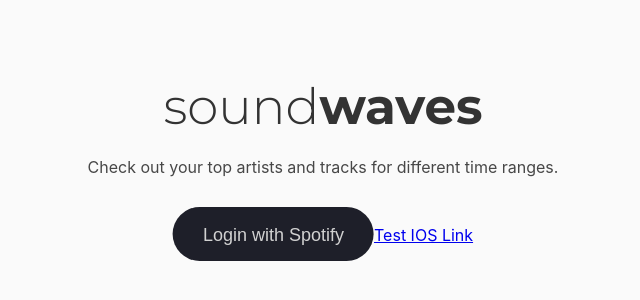
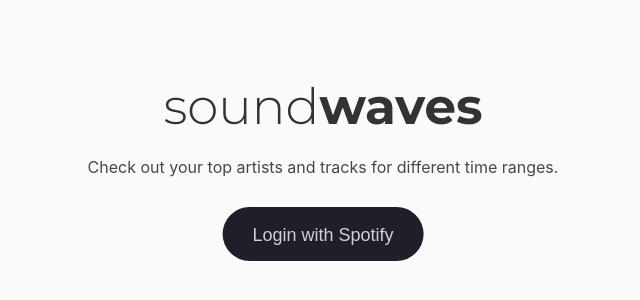
Before and after one commit to emmalivingstone/soundwaves, a React (Create React App) app: page /login in a window 1280 px wide. Shown: the part 196-496 px from the top of the page, without its empty margins (317-957 px from the left). Built offline with nearby package versions, Linux system fonts and the light colour scheme; no server answers.

Commit message:
Removing test

```diff
--- a/src/pages/login/login.js
+++ b/src/pages/login/login.js
@@ -9,13 +9,6 @@
 import hash from '../../shared/window-hash';
 
 function login() {
-  const onTestClick = () => {
-    setTimeout(() => {
-      window.open('www.google.co.uk');
-    }, 1);
-    return true;
-  };
-
   return (
     <React.Fragment>
       {hash.access_token ? (
@@ -37,14 +30,6 @@
             >
               Login with Spotify
             </a>
-            <a
-              onClick={onTestClick}
-              href="www.google.co.uk"
-              target="_blank"
-              rel="noopener noreferrer"
-            >
-              Test IOS Link
-            </a>
           </div>
         </div>
       )}
```
